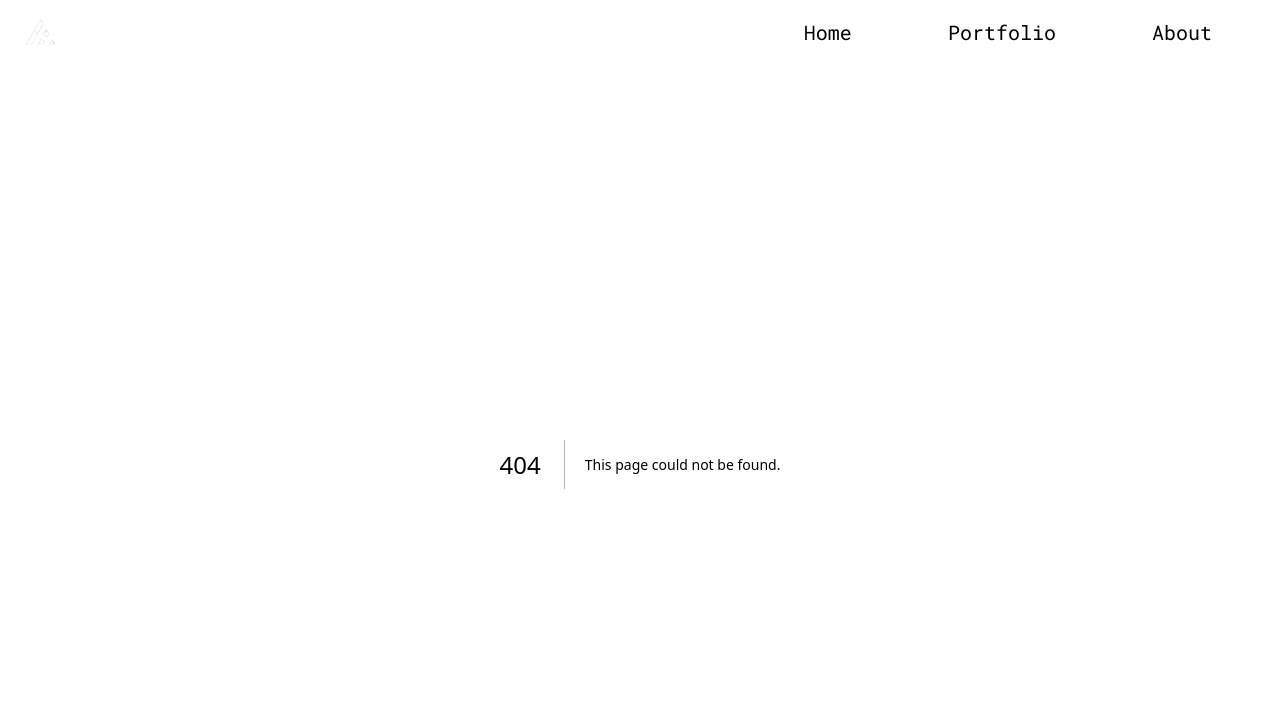
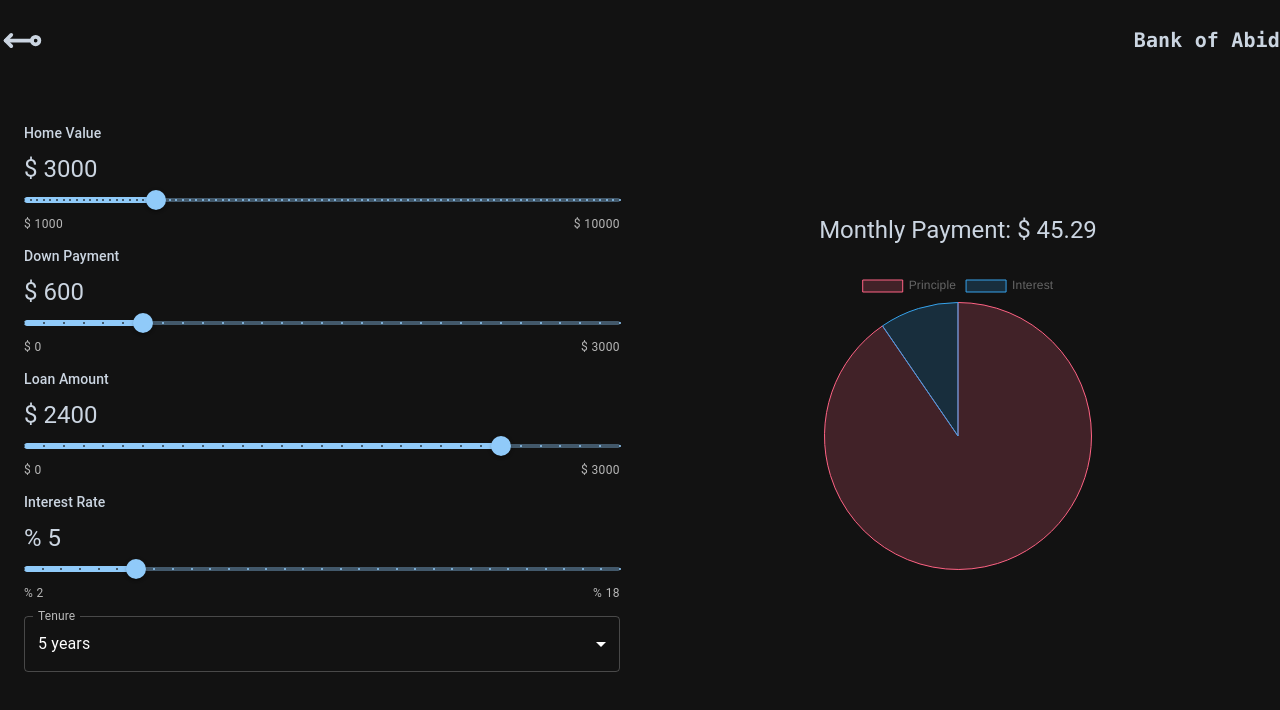
Before and after one commit to AbidHasanPiash/abidhasanNextjs, a Next.js app: page /bankofabid in a window 1280 px wide. Before the commit this address had no page. Shown: the top 710 px of the page. Built offline with nearby package versions, Linux system fonts and the light colour scheme.

Commit message:
re upload

```diff
--- a/components/Layout.jsx
+++ b/components/Layout.jsx
@@ -1,14 +1,16 @@
 import Navbar from "./Navbar"
 import NavbarM from "./NavbarM"
+import { useRouter } from "next/router";
 
 export default function Layout({ children }) {
+  const location = useRouter();
   return (
     <>
-      <Navbar />
+      {location.asPath != '/bankofabid' && <Navbar />}
       <main>
         {children}
       </main>
-      <NavbarM/>
+      {location.asPath != '/bankofabid' && <NavbarM/>}
     </>
   )
 }
--- /dev/null
+++ b/components/bankofabid/Navbar.js
@@ -0,0 +1,16 @@
+import { useRouter } from 'next/router';
+import {TbArrowLeftCircle} from 'react-icons/tb'
+
+const Navbar = () => {
+  const router = useRouter();
+  return (
+    <div className="flex items-center justify-between h-20">
+        <span onClick={()=>router.back()} className='cursor-pointer duration-200 hover:scale-110 hover:text-purple-500'>
+            <TbArrowLeftCircle size={45}/>
+        </span>
+        <h1 className='text-xl font-bold select-none'>Bank of Abid</h1>
+    </div>
+  );
+};
+
+export default Navbar;
--- /dev/null
+++ b/components/bankofabid/Result.js
@@ -0,0 +1,48 @@
+import React from "react";
+import { Stack, Typography } from "@mui/material";
+import { Chart as ChartJS, ArcElement, Tooltip, Legend } from "chart.js";
+import { Pie } from "react-chartjs-2";
+
+ChartJS.register(ArcElement, Tooltip, Legend);
+
+const Result = ({ data }) => {
+  const { homeValue, loanAmount, loanTerm, interestRate } = data;
+
+  const totalLoanMonths = loanTerm * 12;
+  const interestPerMonth = interestRate / 100 / 12;
+  const monthlyPayment =
+    (loanAmount *
+      interestPerMonth *
+      (1 + interestPerMonth) ** totalLoanMonths) /
+    ((1 + interestPerMonth) ** totalLoanMonths - 1);
+
+  const totalInterestGenerated = monthlyPayment * totalLoanMonths - loanAmount;
+
+  const pieChartData = {
+    labels: ["Principle", "Interest"],
+    datasets: [
+      {
+        label: "Ratio of Principle and Interest",
+        data: [homeValue, totalInterestGenerated],
+        backgroundColor: ["rgba(255, 99, 132, 0.2)", "rgba(54, 162, 235, 0.2)"],
+        borderColor: ["rgba(255, 99, 132, 1)", "rgba(54, 162, 235, 1)"],
+        borderWidth: 1,
+      },
+    ],
+  };
+
+  return (
+    <Stack gap={3}>
+      <Typography textAlign="center" variant="h5">
+        Monthly Payment: $ {monthlyPayment.toFixed(2)}
+      </Typography>
+      <Stack direction="row" justifyContent="center">
+        <div>
+          <Pie data={pieChartData} />
+        </div>
+      </Stack>
+    </Stack>
+  );
+};
+
+export default Result;
--- /dev/null
+++ b/components/bankofabid/SliderSelect.js
@@ -0,0 +1,84 @@
+import React from "react";
+// import { Container, Typography } from "@mui/material";
+import SliderComponent from "./Common/SliderComponent";
+
+const SliderSelect = ({ data, setData }) => {
+  const bank_limit = 10000;
+  return (
+    <div>
+      <SliderComponent
+        onChange={(e, value) => {
+          setData({
+            ...data,
+            homeValue: value.toFixed(0),
+            downPayment: (0.2 * value).toFixed(0),
+            loanAmount: (0.8 * value).toFixed(0),
+          });
+        }}
+        defaultValue={data.homeValue}
+        min={1000}
+        max={bank_limit}
+        steps={100}
+        unit="$"
+        amount={data.homeValue}
+        label="Home Value"
+        value={data.homeValue}
+      />
+
+      <SliderComponent
+        onChange={(e, value) =>
+          setData({
+            ...data,
+            downPayment: value.toFixed(0),
+            loanAmount: (data.homeValue - value).toFixed(0),
+          })
+        }
+        defaultValue={data.downPayment}
+        min={0}
+        max={data.homeValue}
+        steps={100}
+        unit="$"
+        amount={data.downPayment}
+        label="Down Payment"
+        value={data.downPayment}
+      />
+
+      <SliderComponent
+        onChange={(e, value) =>
+          setData({
+            ...data,
+            loanAmount: value.toFixed(0),
+            downPayment: (data.homeValue - value).toFixed(0),
+          })
+        }
+        defaultValue={data.loanAmount}
+        min={0}
+        max={data.homeValue}
+        steps={100}
+        unit="$"
+        amount={data.loanAmount}
+        label="Loan Amount"
+        value={data.loanAmount}
+      />
+
+      <SliderComponent
+        onChange={(e, value) =>
+          setData({
+            ...data,
+            interestRate: value.toFixed(0),
+          })
+        }
+        defaultValue={data.interestRate}
+        min={2}
+        max={18}
+        steps={0.5}
+        unit="%"
+        amount={data.interestRate}
+        label="Interest Rate"
+        value={data.interestRate}
+      />
+    </div>
+  );
+};
+
+export default SliderSelect;
--- /dev/null
+++ b/components/bankofabid/TenureSelect.js
@@ -0,0 +1,33 @@
+import InputLabel from "@mui/material/InputLabel";
+import MenuItem from "@mui/material/MenuItem";
+import FormControl from "@mui/material/FormControl";
+import Select from "@mui/material/Select";
+
+const TenureSelect = ({ data, setData }) => {
+
+  const handleChange = (event) => {
+    setData({...data, loanTerm: event.target.value});
+  };
+
+  return (
+    <FormControl fullWidth className="text-white">
+      <InputLabel id="demo-simple-select-label">Tenure</InputLabel>
+      <Select
+        labelId="demo-simple-select-label"
+        id="demo-simple-select"
+        value={data.loanTerm}
+        label="Tenure"
+        defaultValue={5}
+        onChange={handleChange}
+      >
+        <MenuItem value={5}>5 years</MenuItem>
+        <MenuItem value={10}>10 years</MenuItem>
+        <MenuItem value={15}>15 years</MenuItem>
+        <MenuItem value={20}>20 years</MenuItem>
+        <MenuItem value={25}>25 years</MenuItem>
+      </Select>
+    </FormControl>
+  );
+};
+
+export default TenureSelect;
--- /dev/null
+++ b/components/bankofabid/common/SliderComponent.js
@@ -0,0 +1,40 @@
+import React from "react";
+import Slider from "@mui/material/Slider";
+import { Typography } from "@mui/material";
+import { Stack } from "@mui/system";
+
+const SliderComponent = ({ defaultValue, min, max, label, unit, onChange, amount, value, steps }) => {
+  return (
+    <div>
+    <Stack my={1.4}>
+      <Stack gap={1}>
+          <Typography variant="subtitle2">{label}</Typography>
+          <Typography variant="h5">
+              {unit} {amount}
+          </Typography>
+      </Stack>
+      <Slider
+          min={min}
+          max={max}
+          defaultValue={defaultValue}
+          aria-label="Default"
+          valueLabelDisplay="auto"
+          onChange={onChange}
+          value={value}
+          marks
+          step={steps}
+      />
+      <Stack direction="row" justifyContent="space-between">
+          <Typography variant="caption" color="text.secondary">
+              {unit} {min}
+          </Typography>
+          <Typography variant="caption" color="text.secondary">
+              {unit} {max}
+          </Typography>
+      </Stack>
+    </Stack>
+    </div>
+  );
+};
+
+export default SliderComponent;
--- /dev/null
+++ b/components/bankofabid/theme.js
@@ -0,0 +1,7 @@
+import { createTheme } from '@mui/material/styles';
+
+export const theme = createTheme({
+  palette: {
+    mode: 'dark',
+  },
+});
--- a/package.json
+++ b/package.json
@@ -9,10 +9,15 @@
     "lint": "next lint"
   },
   "dependencies": {
+    "@emotion/react": "^11.10.6",
+    "@emotion/styled": "^11.10.6",
+    "@mui/material": "^5.11.15",
+    "chart.js": "^4.2.1",
     "eslint": "8.36.0",
     "eslint-config-next": "13.2.4",
     "next": "13.2.4",
     "react": "18.2.0",
+    "react-chartjs-2": "^5.2.0",
     "react-dom": "18.2.0",
     "react-icons": "^4.8.0",
     "typewriter-effect": "^2.19.0"
--- /dev/null
+++ b/pages/bankofabid/index.jsx
@@ -0,0 +1,47 @@
+import Head from "next/head";
+import { Grid } from "@mui/material";
+import { Container } from "@mui/system";
+import React, { useState } from "react";
+import Navbar from "@/components/bankofabid/Navbar";
+import SliderSelect from "@/components/bankofabid/SliderSelect";
+import TenureSelect from "@/components/bankofabid/TenureSelect";
+import Result from "@/components/bankofabid/Result";
+import {theme} from "@/components/bankofabid/theme"
+import { ThemeProvider } from "@mui/material/styles";
+import CssBaseline from "@mui/material/CssBaseline";
+
+export default function Index() {
+  const [data, setData] = useState({
+    homeValue: 3000,
+    downPayment: 3000 * 0.2,
+    loanAmount: 3000 * 0.8,
+    loanTerm: 5,
+    interestRate: 5,
+    // monthlyPayment: 0,
+  });
+  return (
+    <ThemeProvider theme={theme}>
+    <Head>
+      <title>Abid Hasan | Bank of Abid</title>
+      <meta name="description" content="Generated by create next app" />
+      <meta name="viewport" content="width=device-width, initial-scale=1" />
+      <link rel="icon" href="/favicon.ico" />
+    </Head>
+    <div className="lg:max-w-7xl lg:mx-auto mx-3 font-mono text-[#cbd5e1]">
+      <Navbar />
+      <Container maxWidth="xl" sx={{marginTop:4}}>
+        <Grid container spacing={5} alignItems="center">
+          <Grid item xs={12} md={6}>
+            <SliderSelect data={data} setData={setData} />
+            <TenureSelect data={data} setData={setData}/>
+          </Grid>
+          <Grid item xs={12} md={6}>
+            <Result data={data}/>
+          </Grid>
+        </Grid>
+      </Container>
+    </div>
+    <CssBaseline />
+    </ThemeProvider>
+  )
+}
--- a/pages/portfolio.jsx
+++ b/pages/portfolio.jsx
@@ -20,6 +20,22 @@ export default function portfolio() {
         <link rel="icon" href="/favicon.ico" />
       </Head>
       <div className="z-0">
+        {/* some web app */}
+        <div className="lg:max-w-7xl lg:mx-auto mx-3">
+          <h1 className="text-2xl text-center font-bold py-3">
+            Some of my Web Applications.
+          </h1>
+          <div className="w-full flex items-center justify-center">
+            <div className="ring p-6 rounded-xl">
+              <Link href={'/bankofabid'}>
+                <div className="flex space-x-2 items-center justify-start text-xl">
+                  <button>Bank of Abid</button>
+                  <HiOutlineExternalLink/>
+                </div>
+              </Link>
+            </div>
+          </div>
+        </div>
         <div className="lg:max-w-7xl lg:mx-auto mx-3">
           <h1 className="text-2xl text-center font-bold py-3">
             Showcasing My Front-End Craftsmanship
```
Also changed, not shown: 1 other file (tests, documents, lock files or other folders).
